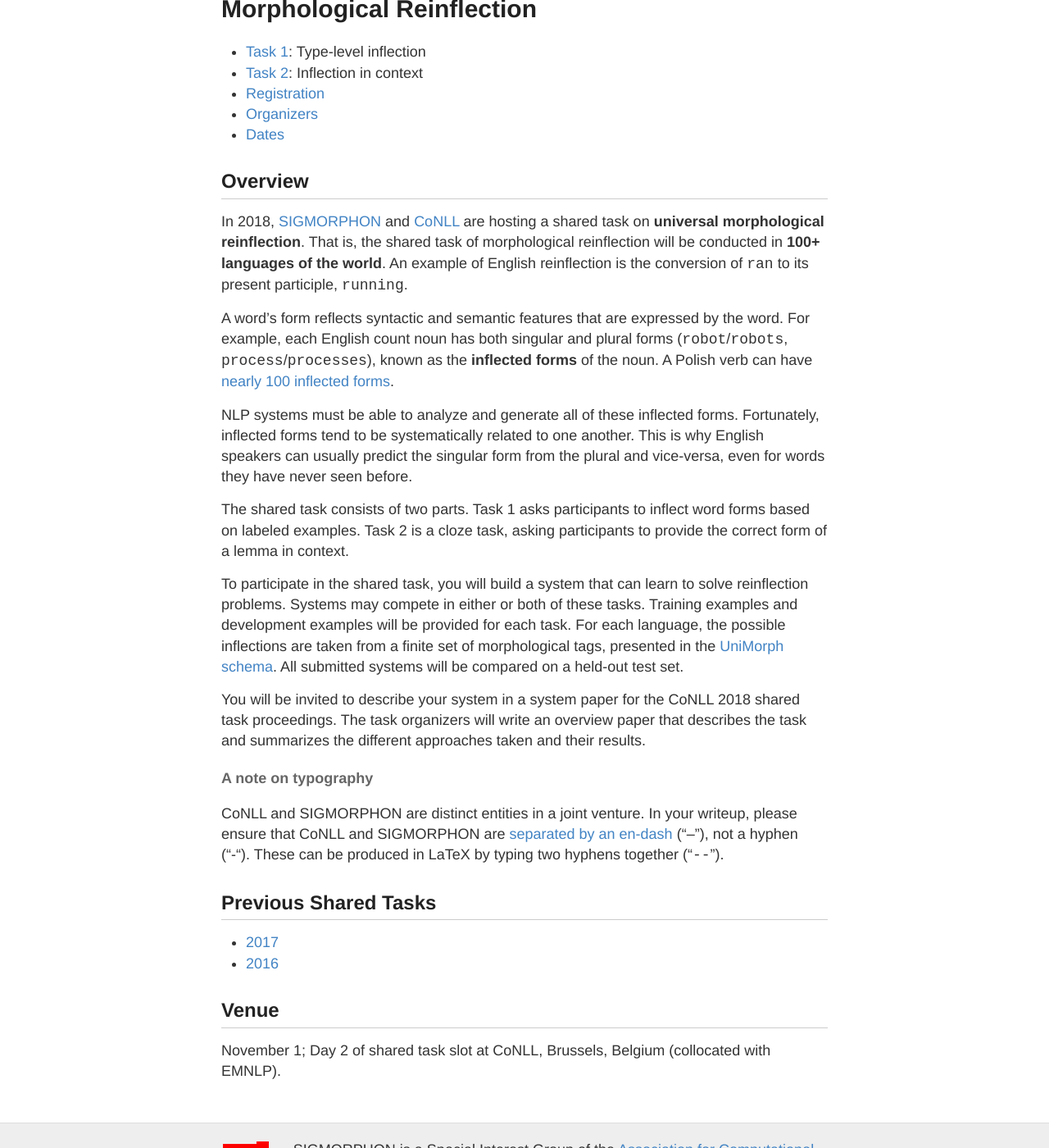
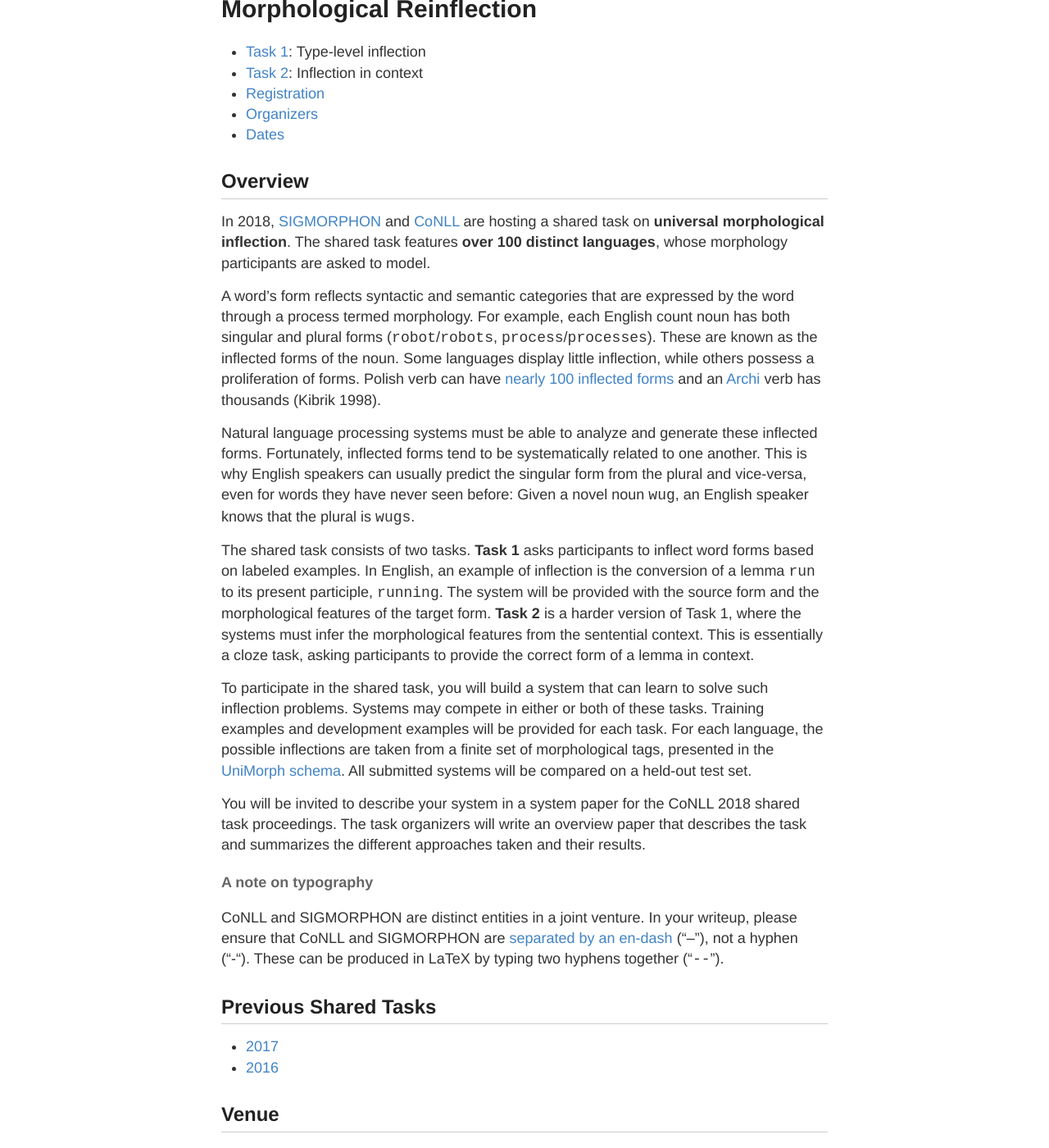
Before and after one commit to sigmorphon/sigmorphon.github.io, a Jekyll site: the page built from sharedtasks/2018/index.md, in a window 1280 px wide and 1400 px high, scrolled down 303 px. Shown: the whole window at 82% size. Built offline with Jekyll 4.4.1, drawn with Linux system fonts in a browser that asks for light colours; some of the changed text lies outside the part shown.

Commit message:
update shared task 2018 overview

```diff
--- a/sharedtasks/2018/index.md
+++ b/sharedtasks/2018/index.md
@@ -12,29 +12,41 @@
 
 ## Overview
 
-In 2018, [SIGMORPHON](https://sigmorphon.github.io/) and [CoNLL](http://www.conll.org/) are hosting a
-shared task on __universal morphological reinflection__. That is, the shared task of morphological reinflection will be conducted in **100+ languages of the world**. An example
-of English reinflection is the conversion of `ran` to its present
-participle, `running`.
+In 2018, [SIGMORPHON](https://sigmorphon.github.io/) and [CoNLL](http://www.conll.org/) are hosting a shared task on **universal morphological inflection**.
+The shared task features **over 100 distinct languages**, whose morphology participants are asked to model.
 
-A word's form reflects syntactic and semantic features that are expressed by the word. For example, each English count noun has both singular and plural forms (`robot`/`robots`, `process`/`processes`), known as the **inflected forms** of the noun. A Polish verb can have [nearly 100 inflected forms](http://www.tastingpoland.com/language/verb/dodac_add_verb.html).
+A word’s form reflects syntactic and semantic categories that are expressed by the word through a process termed morphology.
+For example, each English count noun has both singular and plural forms (`robot`/`robots`, `process`/`processes`).
+These are known as the inflected forms of the noun.
+Some languages display little inflection, while others possess a proliferation of forms.
+Polish verb can have [nearly 100 inflected forms](http://www.tastingpoland.com/language/verb/dodac_add_verb.html) and an [Archi](https://en.wikipedia.org/wiki/Archi_language) verb has thousands (Kibrik 1998).
 
-NLP systems must be able to analyze and generate all of these inflected forms. Fortunately, inflected forms tend to be systematically related to one another. This is why English speakers can usually predict the singular form from the plural and vice-versa, even for words they have never seen before.
+Natural language processing systems must be able to analyze and generate  these inflected forms.
+Fortunately, inflected forms tend to be systematically related to one another.
+This is why English speakers can usually predict the singular form from the plural and vice-versa, even for words they have never seen before:
+Given a novel noun `wug`, an English speaker knows that the plural is `wugs`.
 
-The shared task consists of two parts. Task 1 asks participants to inflect word forms based on labeled examples. Task 2 is a cloze task, asking participants to provide the correct form of a lemma in context.
+The shared task consists of two tasks.
+**Task 1** asks participants to inflect word forms based on labeled examples.
+In English, an example of inflection is the  conversion of a lemma `run` to its present participle, `running`.
+The system will be provided with the source form and the morphological features of the target form.
+**Task 2** is a harder version of Task 1, where the systems must infer the morphological features from the sentential context.
+This is essentially a cloze task, asking participants to provide the correct form of a lemma in context.
 
-To participate in the shared task, you will build a system that can
-learn to solve reinflection problems. Systems may compete in either or both of these tasks. Training examples and development examples will be provided for each task. For each language, the possible inflections are taken from a finite set of morphological tags, presented in the [UniMorph schema](https://unimorph.github.io). All submitted systems will be
-compared on a held-out test set.
+To participate in the shared task, you will build a system that can learn to solve such inflection problems.
+Systems may compete in either or both of these tasks.
+Training examples and development examples will be provided for each task.
+For each language, the possible inflections are taken from a finite set of morphological tags, presented in the [UniMorph schema](https://unimorph.github.io).
+All submitted systems will be compared on a held-out test set.
 
-You will be invited to describe your system in a system paper for
-the CoNLL 2018 shared task proceedings.  The task organizers will write an
-overview paper that describes the task and summarizes the different
-approaches taken and their results.
+You will be invited to describe your system in a system paper for the CoNLL 2018 shared task proceedings.
+The task organizers will write an overview paper that describes the task and summarizes the different approaches taken and their results.
 
 #### A note on typography
 
-CoNLL and SIGMORPHON are distinct entities in a joint venture. In your writeup, please ensure that CoNLL and SIGMORPHON are [separated by an en-dash](https://en.wikipedia.org/wiki/Wikipedia:Manual_of_Style#En_dashes) ("–"), not a hyphen ("-"). These can be produced in LaTeX by typing two hyphens together ("`--`").
+CoNLL and SIGMORPHON are distinct entities in a joint venture.
+In your writeup, please ensure that CoNLL and SIGMORPHON are [separated by an en-dash](https://en.wikipedia.org/wiki/Wikipedia:Manual_of_Style#En_dashes) ("–"), not a hyphen ("-").
+These can be produced in LaTeX by typing two hyphens together ("`--`").
 
 
 ## Previous Shared Tasks
@@ -45,3 +57,7 @@
 ## Venue
 
 November 1; Day 2 of shared task slot at CoNLL, Brussels, Belgium (collocated with EMNLP).
+
+## References
+
+1. Kibrik, Aleksandr E. (1998). "Archi". In Andrew Spencer; Arnold M. Zwicky. *The Handbook of Morphology*. Blackwell Publishers. pp. 455–476.
```
